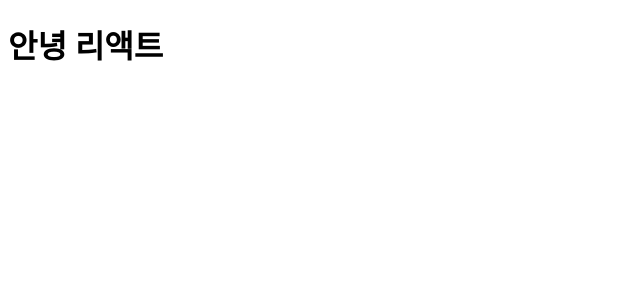
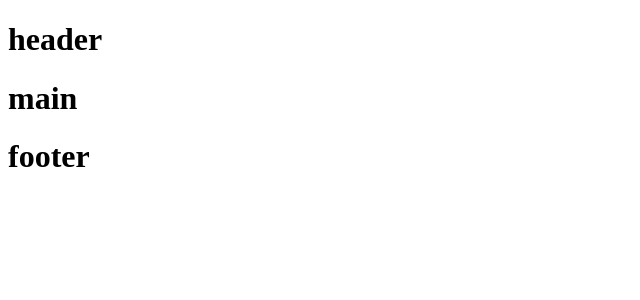
Before and after one commit to KyeongJooni/React, a React (Vite) app in the folder section05/: page / in a window 1280 px wide. Shown: the top 300 px of the page, without its empty margins (0-640 px from the left). Built offline with nearby package versions, Linux system fonts and the light colour scheme.

Commit message:
34th commit

```diff
--- a/section05/src/App.jsx
+++ b/section05/src/App.jsx
@@ -1,9 +1,17 @@
 import "./App.css";
+import Header from "./components/Header";
+import Main from "./components/Main";
+import Footer from "./components/Footer";
 
+//vite로 만든것은 파일 확장자 안써도 된다
+//함수의 첫글자는 무조건 대문자
 function App() {
+  //부모 컴포넌트
   return (
     <>
-      <h1>안녕 리액트</h1>
+      <Header />
+      <Main />
+      <Footer />
     </>
   );
 }
--- /dev/null
+++ b/section05/src/components/Footer.jsx
@@ -0,0 +1,9 @@
+const Footer = () => {
+  return (
+    <footer>
+      <h1>footer</h1>
+    </footer>
+  );
+};
+
+export default Footer;
--- /dev/null
+++ b/section05/src/components/Header.jsx
@@ -0,0 +1,10 @@
+const Header = () => {
+  //자식 컴포넌트
+  return (
+    <header>
+      <h1>header</h1>
+    </header>
+  );
+};
+
+export default Header;
--- /dev/null
+++ b/section05/src/components/Main.jsx
@@ -0,0 +1,9 @@
+const Main = () => {
+  return (
+    <main>
+      <h1>main</h1>
+    </main>
+  );
+};
+
+export default Main;
```
